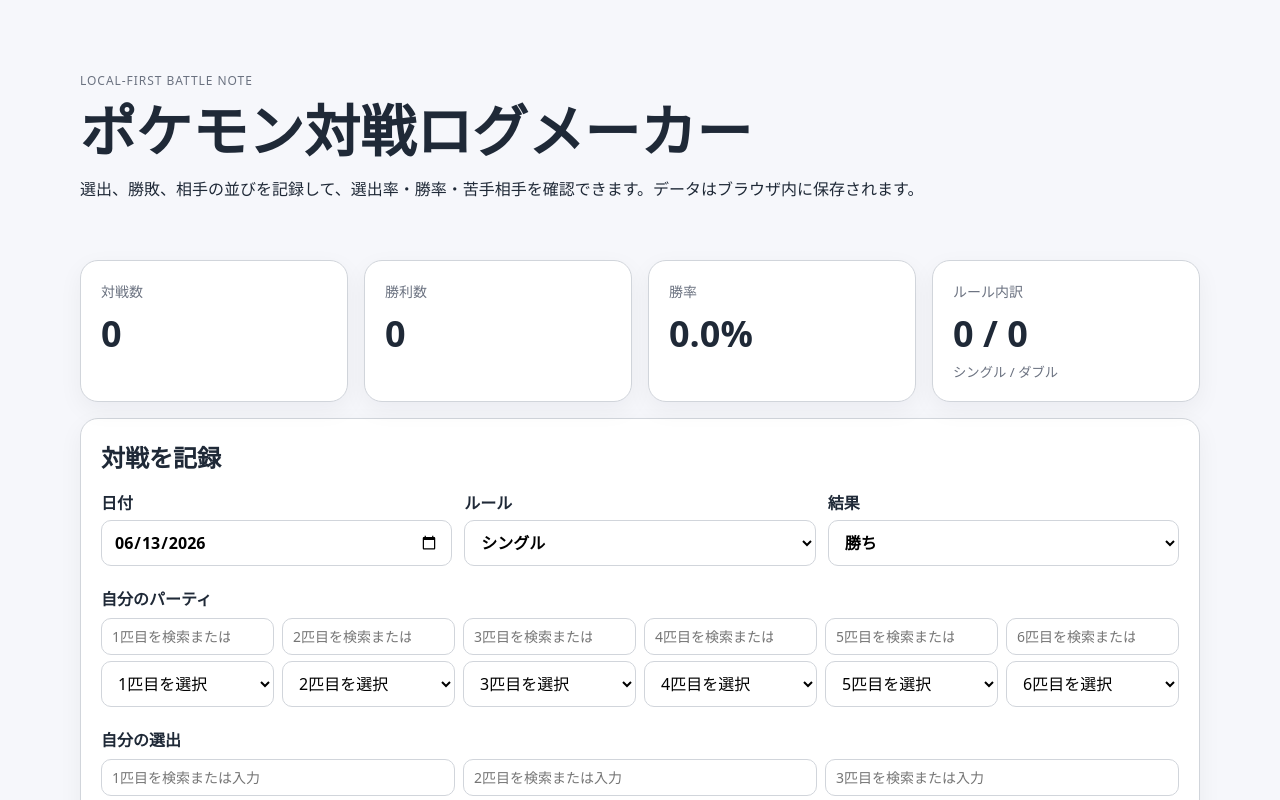
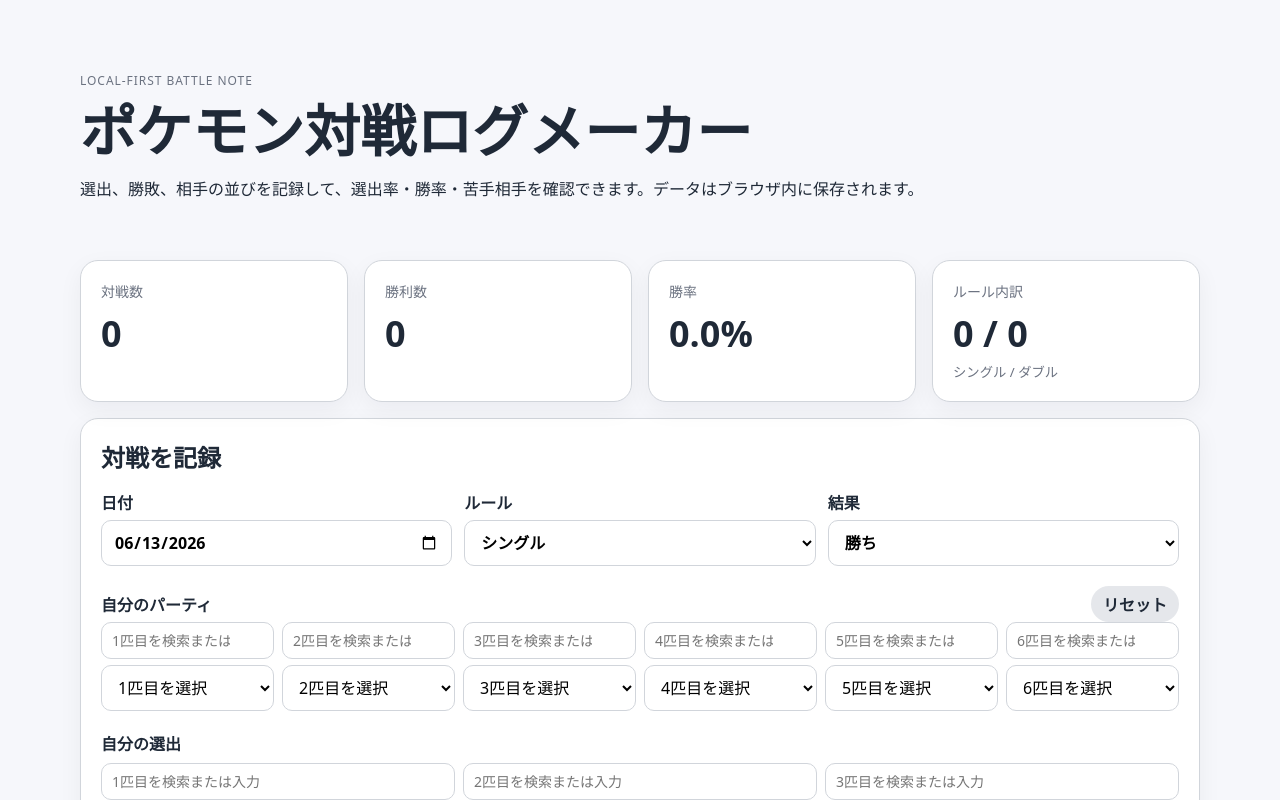
Before and after one commit to murasakitune/poke-log, a Next.js app: page / in a window 1280 px wide. Shown: the top 800 px of the page. Built offline with nearby package versions, Linux system fonts and the light colour scheme.

Commit message:
自分の選出が基本的に保持されるように

```diff
--- a/src/app/globals.css
+++ b/src/app/globals.css
@@ -26,6 +26,10 @@
 textarea { min-height: 96px; resize: vertical; }
 .inputs { display: grid; grid-template-columns: repeat(auto-fit, minmax(140px, 1fr)); gap: 8px; }
 button, .fileButton { display: inline-flex; align-items: center; justify-content: center; gap: 8px; border: 0; border-radius: 999px; padding: 10px 16px; background: #111827; color: #fff; cursor: pointer; font-weight: 700; margin-top: 16px; }
+.secondary { background: #e5e7eb; color: var(--text); }
+.compact { margin: 0; padding: 6px 12px; }
+.groupHeader { display: flex; align-items: center; justify-content: space-between; gap: 12px; margin-top: 20px; }
+.groupHeader h3 { margin: 0; }
 .fileButton input { display: none; }
 .danger { background: #7f1d1d; margin: 0; padding: 6px 10px; }
 .tools { display: flex; align-items: center; gap: 12px; flex-wrap: wrap; }
--- a/src/app/page.tsx
+++ b/src/app/page.tsx
@@ -23,6 +23,7 @@
 
 const STORAGE_KEY = "pokemon-battle-log-v2";
 const LEGACY_STORAGE_KEY = "pokemon-battle-log-v1";
+const MY_TEAM_STORAGE_KEY = "pokemon-battle-log-my-team";
 const RULES: Rule[] = ["シングル", "ダブル"];
 
 const selectedSizeByRule: Record<Rule, number> = {
@@ -87,10 +88,12 @@
 export default function Home() {
   const [logs, setLogs] = useState<BattleLog[]>([]);
   const [form, setForm] = useState<BattleLog>(() => emptyLog());
+  const [areLogsLoaded, setAreLogsLoaded] = useState(false);
+  const [isMyTeamLoaded, setIsMyTeamLoaded] = useState(false);
 
   useEffect(() => {
     const raw = localStorage.getItem(STORAGE_KEY) ?? localStorage.getItem(LEGACY_STORAGE_KEY);
-    if (!raw) return;
+    if (raw) {
       try {
         const parsed = JSON.parse(raw) as LegacyBattleLog[];
         if (!Array.isArray(parsed)) throw new Error();
@@ -98,11 +101,32 @@
       } catch {
         localStorage.removeItem(STORAGE_KEY);
       }
+    }
+    setAreLogsLoaded(true);
   }, []);
 
   useEffect(() => {
+    if (!areLogsLoaded) return;
     localStorage.setItem(STORAGE_KEY, JSON.stringify(logs));
-  }, [logs]);
+  }, [areLogsLoaded, logs]);
+
+  useEffect(() => {
+    const savedMyTeam = localStorage.getItem(MY_TEAM_STORAGE_KEY);
+    if (savedMyTeam) {
+      try {
+        const parsed = JSON.parse(savedMyTeam) as unknown;
+        setForm((prev) => ({ ...prev, myTeam: normalizeArray(parsed, 6) }));
+      } catch {
+        localStorage.removeItem(MY_TEAM_STORAGE_KEY);
+      }
+    }
+    setIsMyTeamLoaded(true);
+  }, []);
+
+  useEffect(() => {
+    if (!isMyTeamLoaded) return;
+    localStorage.setItem(MY_TEAM_STORAGE_KEY, JSON.stringify(form.myTeam));
+  }, [form.myTeam, isMyTeamLoaded]);
 
   const stats = useMemo(() => {
     const total = logs.length;
@@ -166,7 +190,15 @@
       return;
     }
     setLogs((prev) => [{ ...form, id: crypto.randomUUID() }, ...prev]);
-    setForm(emptyLog(form.rule));
+    setForm({ ...emptyLog(form.rule), myTeam: form.myTeam });
+  };
+
+  const resetMyTeam = () => {
+    setForm((prev) => ({
+      ...prev,
+      myTeam: Array(6).fill(""),
+      selected: Array(selectedSizeByRule[prev.rule]).fill(""),
+    }));
   };
 
   const deleteLog = (id: string) => {
@@ -230,8 +262,13 @@
           </label>
         </div>
 
+      <div className="groupHeader">
+        <h3>自分のパーティ</h3>
+        <button type="button" className="secondary compact" onClick={resetMyTeam}>リセット</button>
+      </div>
       <PokemonSelectGroup
         title="自分のパーティ"
+        hideTitle
         values={form.myTeam}
         options={pokemonOptions}
         onChange={(index, value) => updateArray("myTeam", index, value)}
--- a/src/components/PokemonSelectGroup.tsx
+++ b/src/components/PokemonSelectGroup.tsx
@@ -2,15 +2,16 @@
 
 type Props = {
   title: string;
+  hideTitle?: boolean;
   values: string[];
   options: readonly string[];
   onChange: (index: number, value: string) => void;
 };
 
-export function PokemonSelectGroup({ title, values, options, onChange }: Props) {
+export function PokemonSelectGroup({ title, hideTitle = false, values, options, onChange }: Props) {
   return (
     <div>
-      <h3>{title}</h3>
+      {!hideTitle ? <h3>{title}</h3> : null}
       <div className="inputs">
         {values.map((value, index) => {
           const datalistId = `pokemon-list-${toSafeId(title)}-${index}`;
```
Also changed, not shown: 1 other file (tests, documents, lock files or other folders). Lines whose indentation alone changed are shown as unchanged.
